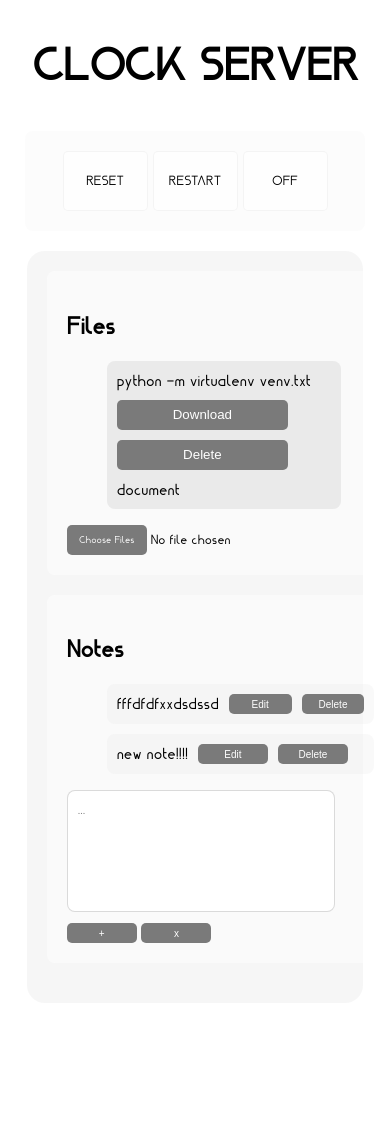
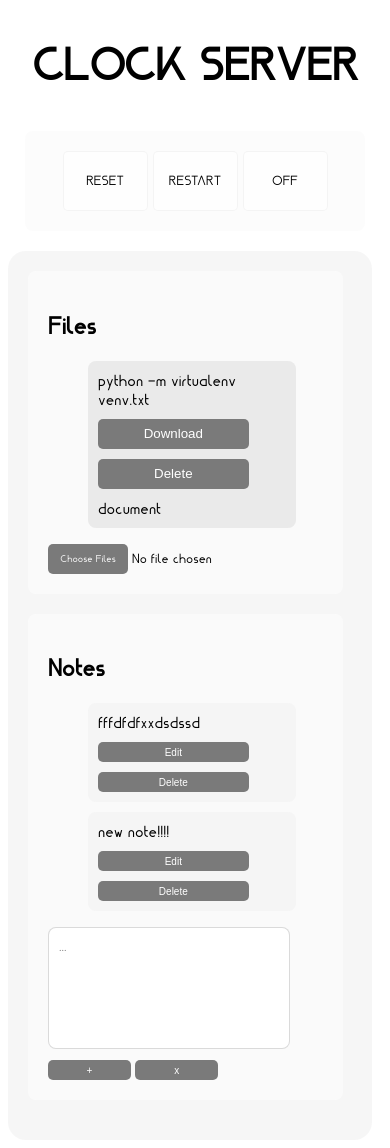
Before and after one commit to mbermanUCSC/Pi-Clock, a Flask app: page / in a window 390 px wide. Before the commit the page ends 943 px from the top, so only its background shows below. Run offline with Flask 3, Linux system fonts and the light colour scheme.

Commit message:
mobile sizing fix

```diff
--- a/static/style.css
+++ b/static/style.css
@@ -192,14 +192,21 @@ textarea {
     .toolbar {
         width: 80%;
     }
-    .file-container {
+    .ui-container{
+        margin-left: 0;
+        margin-right: 10px;
+    }
+    .file-container, .notes-container {
         width: 85%;
     }
-    .files-list ul li {
+    .files-list ul li, .notes-list ul li {
         flex-direction: column;
         width: 80%;
     }
-    .files-list ul li button {
+    .files-list ul li button, .notes-container button {
         width: 80%;
     }
+    .note-buttons button{
+        width: 30%;
+    }
 }
```
